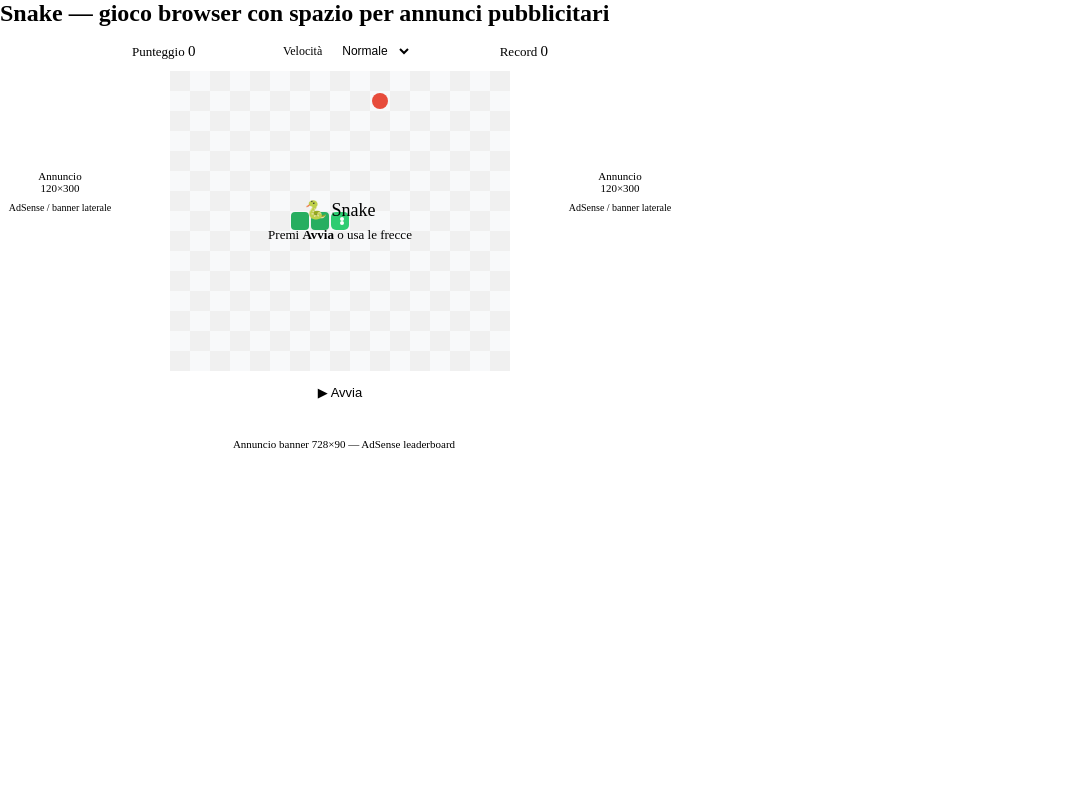
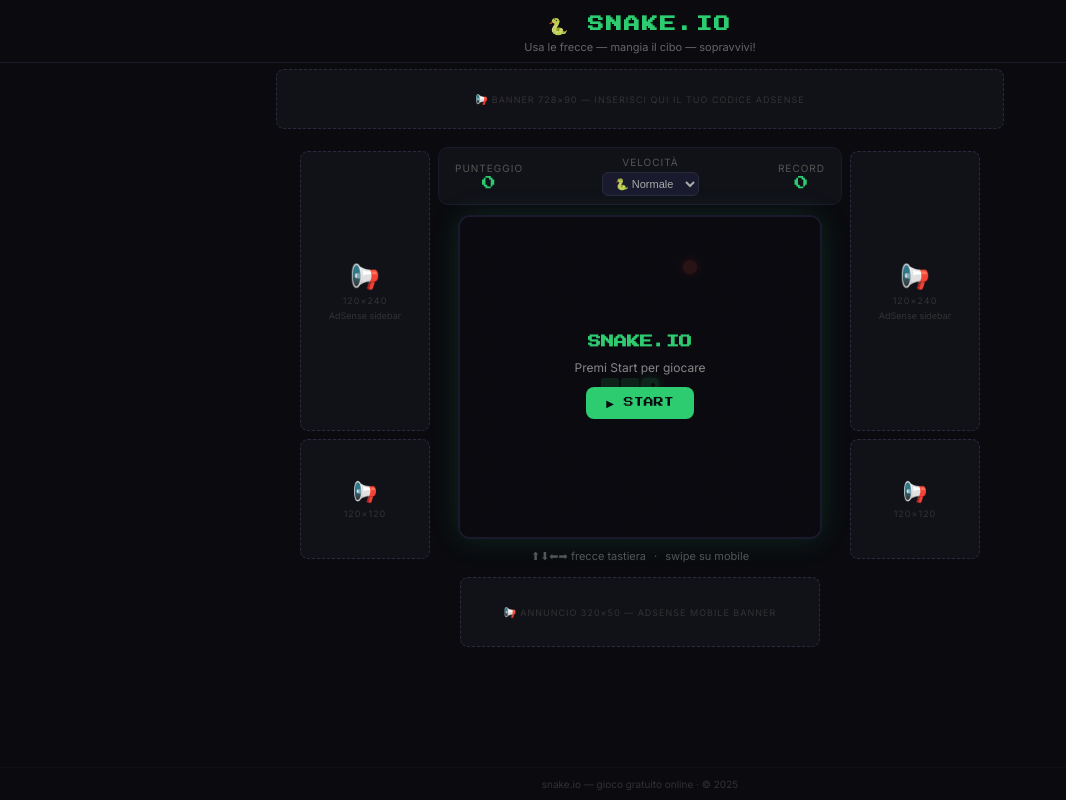
Before and after one commit to techLorenzoLisi/snake.io, a plain HTML site: page index.html in a window 1280 px wide. Shown: the whole page, without its empty margins (0-1066 px from the left). Drawn offline with Linux system fonts and the light colour scheme.

Commit message:
Add files via upload

```diff
--- a/index.html
+++ b/index.html
@@ -1,124 +1,204 @@
+<!DOCTYPE html>
+<html lang="it">
+<head>
+<meta charset="UTF-8">
+<meta name="viewport" content="width=device-width, initial-scale=1.0">
+<title>Snake.io — Gioca Online</title>
+<style>
+  @import url('https://fonts.googleapis.com/css2?family=Press+Start+2P&family=Inter:wght@400;500;600&display=swap');
+  *{box-sizing:border-box;margin:0;padding:0}
+  body{background:#0a0a0f;color:#fff;font-family:'Inter',sans-serif;min-height:100vh;display:flex;flex-direction:column}
+  header{text-align:center;padding:16px 8px 8px;background:#0a0a0f;border-bottom:1px solid #1a1a2e}
+  header h1{font-family:'Press Start 2P',monospace;font-size:16px;color:#2ecc71;letter-spacing:2px}
+  header p{font-size:11px;color:#666;margin-top:4px}
+  .page{display:flex;gap:0;flex:1;justify-content:center;align-items:flex-start;padding:12px 8px}
+  .ad-side{width:130px;flex-shrink:0;display:flex;flex-direction:column;gap:8px;padding-top:4px}
+  .ad-box{background:#111118;border:1px dashed #2a2a3e;border-radius:8px;display:flex;flex-direction:column;align-items:center;justify-content:center;text-align:center;color:#444;font-size:10px;gap:4px;padding:8px}
+  .ad-tall{height:280px}
+  .ad-banner{width:100%;height:70px;flex-direction:row}
+  .ad-label{font-size:9px;color:#333;text-transform:uppercase;letter-spacing:1px}
+  main{flex:1;max-width:420px;display:flex;flex-direction:column;align-items:center;gap:10px;padding:0 8px}
+  .scorebar{display:flex;justify-content:space-between;align-items:center;width:100%;background:#111118;border:1px solid #1a1a2e;border-radius:10px;padding:8px 16px}
+  .stat{text-align:center}
+  .stat-label{font-size:10px;color:#555;text-transform:uppercase;letter-spacing:1px}
+  .stat-value{font-family:'Press Start 2P',monospace;font-size:14px;color:#2ecc71;margin-top:2px}
+  .diff-wrap{display:flex;flex-direction:column;align-items:center;gap:4px}
+  select{background:#1a1a2e;border:1px solid #2a2a3e;border-radius:6px;color:#aaa;padding:4px 8px;font-size:11px;cursor:pointer;outline:none}
+  .canvas-wrap{position:relative;border-radius:12px;overflow:hidden;border:2px solid #1a1a2e;box-shadow:0 0 30px rgba(46,204,113,0.15)}
+  canvas{display:block}
+  .overlay{position:absolute;inset:0;background:rgba(10,10,15,0.85);display:flex;flex-direction:column;align-items:center;justify-content:center;gap:12px}
+  .overlay h2{font-family:'Press Start 2P',monospace;font-size:13px;color:#2ecc71}
+  .overlay p{font-size:12px;color:#888}
+  .overlay .score-big{font-family:'Press Start 2P',monospace;font-size:18px;color:#fff}
+  .btn{font-family:'Press Start 2P',monospace;font-size:10px;padding:10px 20px;background:#2ecc71;color:#0a0a0f;border:none;border-radius:8px;cursor:pointer;transition:transform 0.1s,background 0.2s}
+  .btn:hover{background:#27ae60;transform:scale(1.05)}
+  .btn:active{transform:scale(0.97)}
+  .controls{display:flex;gap:8px;align-items:center}
+  .controls span{font-size:11px;color:#555}
+  footer{text-align:center;padding:10px;font-size:10px;color:#333;border-top:1px solid #111}
+  /* mobile d-pad */
+  .dpad{display:none;flex-direction:column;align-items:center;gap:4px;margin-top:4px}
+  .dpad-row{display:flex;gap:4px}
+  .dpad button{width:44px;height:44px;background:#111118;border:1px solid #2a2a3e;border-radius:8px;color:#aaa;font-size:18px;cursor:pointer;display:flex;align-items:center;justify-content:center}
+  .dpad button:active{background:#1a1a2e}
+  @media(max-width:600px){
+    .ad-side{display:none}
+    .dpad{display:flex}
+    header h1{font-size:12px}
+  }
+</style>
+</head>
+<body>
+<header>
+  <h1>🐍 SNAKE.IO</h1>
+  <p>Usa le frecce — mangia il cibo — sopravvivi!</p>
+</header>
 
-<style>
-*{box-sizing:border-box;margin:0;padding:0}
-body{font-family:var(--font-sans)}
-#wrap{display:flex;gap:12px;padding:12px 0;align-items:flex-start;max-width:680px}
-#left-ad{width:120px;flex-shrink:0}
-#center{flex:1;display:flex;flex-direction:column;gap:8px;align-items:center}
-#right-ad{width:120px;flex-shrink:0}
-.ad-box{background:var(--color-background-secondary);border:0.5px solid var(--color-border-tertiary);border-radius:var(--border-radius-md);display:flex;flex-direction:column;align-items:center;justify-content:center;padding:8px;text-align:center;gap:4px;color:var(--color-text-tertiary);font-size:11px}
-.ad-box i{font-size:24px;color:var(--color-text-tertiary)}
-.ad-tall{height:300px}
-.ad-banner{width:100%;height:60px;flex-direction:row;gap:8px}
-#scorebar{display:flex;justify-content:space-between;align-items:center;width:100%}
-#scorebar span{font-size:13px;color:var(--color-text-secondary)}
-#scorebar strong{font-size:15px;font-weight:500;color:var(--color-text-primary)}
-canvas{border:0.5px solid var(--color-border-secondary);border-radius:var(--border-radius-md);display:block;background:#fff}
-#msg{position:absolute;top:50%;left:50%;transform:translate(-50%,-50%);text-align:center;pointer-events:none}
-#msg h2{font-size:18px;font-weight:500;color:var(--color-text-primary);margin-bottom:6px}
-#msg p{font-size:13px;color:var(--color-text-secondary)}
-#canvas-wrap{position:relative}
-#btn{font-size:13px;padding:6px 20px;border-radius:var(--border-radius-md);border:0.5px solid var(--color-border-secondary);background:var(--color-background-primary);color:var(--color-text-primary);cursor:pointer}
-#btn:hover{background:var(--color-background-secondary)}
-#diff-row{display:flex;gap:8px;align-items:center}
-#diff-row label{font-size:12px;color:var(--color-text-secondary)}
-select{font-size:12px;border:0.5px solid var(--color-border-secondary);border-radius:6px;background:var(--color-background-primary);color:var(--color-text-primary);padding:4px 8px}
-</style>
-<h2 class="sr-only">Snake — gioco browser con spazio per annunci pubblicitari</h2>
-<div id="wrap">
-  <div id="left-ad">
+<!-- TOP BANNER AD -->
+<div style="display:flex;justify-content:center;padding:6px 0;background:#0a0a0f">
+  <div class="ad-box" style="width:728px;max-width:100%;height:60px;flex-direction:row">
+    <!-- Google AdSense: sostituisci questo con il tuo codice AdSense -->
+    <!-- <ins class="adsbygoogle" style="display:inline-block;width:728px;height:90px" data-ad-client="ca-pub-XXXXXXXX" data-ad-slot="XXXXXXXX"></ins> -->
+    <span>📢</span><span class="ad-label">Banner 728×90 — Inserisci qui il tuo codice AdSense</span>
+  </div>
+</div>
+
+<div class="page">
+  <!-- LEFT AD -->
+  <div class="ad-side">
     <div class="ad-box ad-tall">
-      <i class="ti ti-ad-2" aria-hidden="true"></i>
-      <span>Annuncio<br>120×300</span>
-      <span style="font-size:10px;margin-top:4px">AdSense / banner laterale</span>
+      <!-- <ins class="adsbygoogle" style="display:inline-block;width:120px;height:240px" data-ad-client="ca-pub-XXXXXXXX" data-ad-slot="XXXXXXXX"></ins> -->
+      <span style="font-size:24px">📢</span>
+      <span class="ad-label">120×240</span>
+      <span style="font-size:9px;color:#333">AdSense sidebar</span>
+    </div>
+    <div class="ad-box" style="height:120px">
+      <span style="font-size:20px">📢</span>
+      <span class="ad-label">120×120</span>
     </div>
   </div>
-  <div id="center">
-    <div id="scorebar">
-      <div><span>Punteggio </span><strong id="score">0</strong></div>
-      <div id="diff-row">
-        <label for="diff">Velocità</label>
+
+  <!-- GAME -->
+  <main>
+    <div class="scorebar">
+      <div class="stat">
+        <div class="stat-label">Punteggio</div>
+        <div class="stat-value" id="score">0</div>
+      </div>
+      <div class="diff-wrap">
+        <div class="stat-label">Velocità</div>
         <select id="diff">
-          <option value="150">Lenta</option>
-          <option value="100" selected>Normale</option>
-          <option value="65">Veloce</option>
+          <option value="160">🐢 Lenta</option>
+          <option value="100" selected>🐍 Normale</option>
+          <option value="60">⚡ Veloce</option>
         </select>
       </div>
-      <div><span>Record </span><strong id="best">0</strong></div>
-    </div>
-    <div id="canvas-wrap">
-      <canvas id="c" width="340" height="300"></canvas>
-      <div id="msg">
-        <h2>🐍 Snake</h2>
-        <p>Premi <strong>Avvia</strong> o usa le frecce</p>
+      <div class="stat">
+        <div class="stat-label">Record</div>
+        <div class="stat-value" id="best">0</div>
       </div>
     </div>
-    <button id="btn">▶ Avvia</button>
-    <div class="ad-box ad-banner" style="width:340px">
-      <i class="ti ti-ad" aria-hidden="true"></i>
-      <span>Annuncio banner 728×90 — AdSense leaderboard</span>
+
+    <div class="canvas-wrap">
+      <canvas id="c" width="360" height="320"></canvas>
+      <div class="overlay" id="overlay">
+        <h2>SNAKE.IO</h2>
+        <p>Premi Start per giocare</p>
+        <button class="btn" id="btn" onclick="startGame()">▶ START</button>
+      </div>
     </div>
-  </div>
-  <div id="right-ad">
+
+    <div class="controls">
+      <span>⬆⬇⬅➡ frecce tastiera</span>
+      <span>·</span>
+      <span>swipe su mobile</span>
+    </div>
+
+    <!-- D-PAD mobile -->
+    <div class="dpad" id="dpad">
+      <div class="dpad-row"><button onclick="setDir(0,-1)">▲</button></div>
+      <div class="dpad-row">
+        <button onclick="setDir(-1,0)">◀</button>
+        <button onclick="setDir(0,1)">▼</button>
+        <button onclick="setDir(1,0)">▶</button>
+      </div>
+    </div>
+
+    <!-- BOTTOM AD -->
+    <div class="ad-box ad-banner" style="width:360px;margin-top:4px">
+      <!-- <ins class="adsbygoogle" style="display:inline-block;width:320px;height:50px" data-ad-client="ca-pub-XXXXXXXX" data-ad-slot="XXXXXXXX"></ins> -->
+      <span>📢</span><span class="ad-label">Annuncio 320×50 — AdSense mobile banner</span>
+    </div>
+  </main>
+
+  <!-- RIGHT AD -->
+  <div class="ad-side">
     <div class="ad-box ad-tall">
-      <i class="ti ti-ad-2" aria-hidden="true"></i>
-      <span>Annuncio<br>120×300</span>
-      <span style="font-size:10px;margin-top:4px">AdSense / banner laterale</span>
+      <!-- <ins class="adsbygoogle" style="display:inline-block;width:120px;height:240px" data-ad-client="ca-pub-XXXXXXXX" data-ad-slot="XXXXXXXX"></ins> -->
+      <span style="font-size:24px">📢</span>
+      <span class="ad-label">120×240</span>
+      <span style="font-size:9px;color:#333">AdSense sidebar</span>
+    </div>
+    <div class="ad-box" style="height:120px">
+      <span style="font-size:20px">📢</span>
+      <span class="ad-label">120×120</span>
     </div>
   </div>
 </div>
+
+<footer>snake.io — gioco gratuito online · © 2025</footer>
+
 <script>
 const canvas=document.getElementById('c');
 const ctx=canvas.getContext('2d');
-const W=340,H=300,SZ=20;
+const W=360,H=320,SZ=20;
 const COLS=W/SZ,ROWS=H/SZ;
-let snake,dir,nextDir,food,score,best=0,loop,running=false,started=false;
-const scoreEl=document.getElementById('score');
-const bestEl=document.getElementById('best');
-const msgEl=document.getElementById('msg');
-const btn=document.getElementById('btn');
-const diffEl=document.getElementById('diff');
+let snake,dir,nextDir,food,score,best=0,gameLoop,running=false;
 
 function rnd(n){return Math.floor(Math.random()*n)}
 function placeFood(){
-  let pos;
-  do{pos={x:rnd(COLS),y:rnd(ROWS)}}
-  while(snake.some(s=>s.x===pos.x&&s.y===pos.y));
-  food=pos;
+  let p;
+  do{p={x:rnd(COLS),y:rnd(ROWS)}}
+  while(snake.some(s=>s.x===p.x&&s.y===p.y));
+  food=p;
 }
-function init(){
-  snake=[{x:8,y:7},{x:7,y:7},{x:6,y:7}];
+function initGame(){
+  snake=[{x:9,y:8},{x:8,y:8},{x:7,y:8}];
   dir={x:1,y:0};nextDir={x:1,y:0};
-  score=0;scoreEl.textContent=0;
-  placeFood();draw();
+  score=0;
+  document.getElementById('score').textContent='0';
+  placeFood();
+  draw();
 }
 function draw(){
-  ctx.clearRect(0,0,W,H);
-  ctx.fillStyle='#f8f9fa';
+  ctx.fillStyle='#0d0d14';
   ctx.fillRect(0,0,W,H);
   for(let x=0;x<COLS;x++)for(let y=0;y<ROWS;y++){
-    if((x+y)%2===0){ctx.fillStyle='#f0f0f0';ctx.fillRect(x*SZ,y*SZ,SZ,SZ)}
+    if((x+y)%2===0){ctx.fillStyle='#0f0f18';ctx.fillRect(x*SZ,y*SZ,SZ,SZ)}
   }
+  // food glow
+  ctx.shadowColor='#e74c3c';ctx.shadowBlur=10;
   ctx.fillStyle='#e74c3c';
-  ctx.beginPath();ctx.arc(food.x*SZ+SZ/2,food.y*SZ+SZ/2,SZ/2-2,0,Math.PI*2);ctx.fill();
+  ctx.beginPath();ctx.arc(food.x*SZ+SZ/2,food.y*SZ+SZ/2,SZ/2-3,0,Math.PI*2);ctx.fill();
+  ctx.shadowBlur=0;
+  // snake
   snake.forEach((s,i)=>{
-    const g=i===0?'#2ecc71':'#27ae60';
-    ctx.fillStyle=g;
+    if(i===0){ctx.shadowColor='#2ecc71';ctx.shadowBlur=8}
+    ctx.fillStyle=i===0?'#2ecc71':i<4?'#27ae60':'#1e8449';
     ctx.beginPath();
-    const r=i===0?5:4;
-    ctx.roundRect(s.x*SZ+1,s.y*SZ+1,SZ-2,SZ-2,r);
+    ctx.roundRect(s.x*SZ+1,s.y*SZ+1,SZ-2,SZ-2,i===0?5:3);
     ctx.fill();
+    ctx.shadowBlur=0;
   });
-  if(snake.length>0&&snake[0]){
-    ctx.fillStyle='#fff';
-    const h=snake[0];
-    const ex=dir.x===1?12:dir.x===-1?6:dir.y===1?8:10;
-    const ey=dir.y===1?12:dir.y===-1?6:dir.x===1?8:10;
-    const ex2=dir.x===1?12:dir.x===-1?6:dir.y===1?12:8;
-    const ey2=dir.y===1?8:dir.y===-1?12:dir.x===1?12:8;
-    ctx.beginPath();ctx.arc(h.x*SZ+ex,h.y*SZ+ey,2,0,Math.PI*2);ctx.fill();
-    ctx.beginPath();ctx.arc(h.x*SZ+ex2,h.y*SZ+ey2,2,0,Math.PI*2);ctx.fill();
-  }
+  // eyes
+  const h=snake[0];
+  ctx.fillStyle='#0d0d14';
+  const ex=dir.x===1?13:dir.x===-1?7:dir.y>0?8:12;
+  const ey=dir.y===1?13:dir.y===-1?7:dir.x>0?8:12;
+  ctx.beginPath();ctx.arc(h.x*SZ+ex,h.y*SZ+ey,2,0,Math.PI*2);ctx.fill();
+  const ex2=dir.x===1?13:dir.x===-1?7:dir.y>0?12:8;
+  const ey2=dir.y===1?8:dir.y===-1?12:dir.x>0?13:7;
+  ctx.beginPath();ctx.arc(h.x*SZ+ex2,h.y*SZ+ey2,2,0,Math.PI*2);ctx.fill();
 }
 function step(){
   dir={...nextDir};
@@ -128,45 +208,49 @@ function step(){
   }
   snake.unshift(head);
   if(head.x===food.x&&head.y===food.y){
-    score+=10;scoreEl.textContent=score;
-    if(score>best){best=score;bestEl.textContent=best}
+    score+=10;
+    document.getElementById('score').textContent=score;
+    if(score>best){best=score;document.getElementById('best').textContent=best}
     placeFood();
   } else {snake.pop()}
   draw();
 }
+function startGame(){
+  clearInterval(gameLoop);
+  document.getElementById('overlay').style.display='none';
+  running=true;
+  initGame();
+  const speed=parseInt(document.getElementById('diff').value);
+  gameLoop=setInterval(step,speed);
+}
 function gameOver(){
-  clearInterval(loop);running=false;
-  msgEl.innerHTML='<h2>Game Over!</h2><p>Punteggio: <strong>'+score+'</strong></p>';
-  msgEl.style.display='block';
-  btn.textContent='↩ Riprova';
+  clearInterval(gameLoop);running=false;
+  const ov=document.getElementById('overlay');
+  ov.style.display='flex';
+  ov.innerHTML=`<h2>GAME OVER</h2><div class="score-big">${score}</div><p>punti</p><button class="btn" onclick="startGame()">↩ RIPROVA</button>`;
 }
-function start(){
-  clearInterval(loop);
-  msgEl.style.display='none';
-  init();running=true;started=true;
-  loop=setInterval(step,parseInt(diffEl.value));
-  btn.textContent='↩ Ricomincia';
+function setDir(x,y){
+  if(x!==0&&dir.x===0)nextDir={x,y};
+  else if(y!==0&&dir.y===0)nextDir={x,y};
 }
-btn.onclick=start;
 document.addEventListener('keydown',e=>{
-  const k=e.key;
-  if(['ArrowUp','ArrowDown','ArrowLeft','ArrowRight'].includes(k)){e.preventDefault()}
-  if(!running&&['ArrowUp','ArrowDown','ArrowLeft','ArrowRight'].includes(k)){start();return}
-  if(k==='ArrowUp'&&dir.y===0)nextDir={x:0,y:-1};
-  else if(k==='ArrowDown'&&dir.y===0)nextDir={x:0,y:1};
-  else if(k==='ArrowLeft'&&dir.x===0)nextDir={x:-1,y:0};
-  else if(k==='ArrowRight'&&dir.x===0)nextDir={x:1,y:0};
+  if(['ArrowUp','ArrowDown','ArrowLeft','ArrowRight'].includes(e.key)){e.preventDefault()}
+  if(!running&&['ArrowUp','ArrowDown','ArrowLeft','ArrowRight'].includes(e.key)){startGame();return}
+  if(e.key==='ArrowUp'&&dir.y===0)nextDir={x:0,y:-1};
+  else if(e.key==='ArrowDown'&&dir.y===0)nextDir={x:0,y:1};
+  else if(e.key==='ArrowLeft'&&dir.x===0)nextDir={x:-1,y:0};
+  else if(e.key==='ArrowRight'&&dir.x===0)nextDir={x:1,y:0};
 });
-canvas.addEventListener('click',()=>{if(!running)start()});
-let ts=null,tx=null,ty=null;
-canvas.addEventListener('touchstart',e=>{ts=e.touches[0];tx=ts.clientX;ty=ts.clientY},{passive:true});
+let tx=null,ty=null;
+canvas.addEventListener('touchstart',e=>{tx=e.touches[0].clientX;ty=e.touches[0].clientY},{passive:true});
 canvas.addEventListener('touchend',e=>{
   if(!tx)return;
   const dx=e.changedTouches[0].clientX-tx,dy=e.changedTouches[0].clientY-ty;
-  if(Math.abs(dx)<10&&Math.abs(dy)<10){if(!running)start();return}
-  if(Math.abs(dx)>Math.abs(dy)){if(dx>0&&dir.x===0)nextDir={x:1,y:0};else if(dx<0&&dir.x===0)nextDir={x:-1,y:0}}
-  else{if(dy>0&&dir.y===0)nextDir={x:0,y:1};else if(dy<0&&dir.y===0)nextDir={x:0,y:-1}}
+  if(Math.abs(dx)<8&&Math.abs(dy)<8){if(!running)startGame();return}
+  if(Math.abs(dx)>Math.abs(dy)){setDir(dx>0?1:-1,0)}else{setDir(0,dy>0?1:-1)}
   tx=null;
 },{passive:true});
-init();
+initGame();
 </script>
+</body>
+</html>
```
